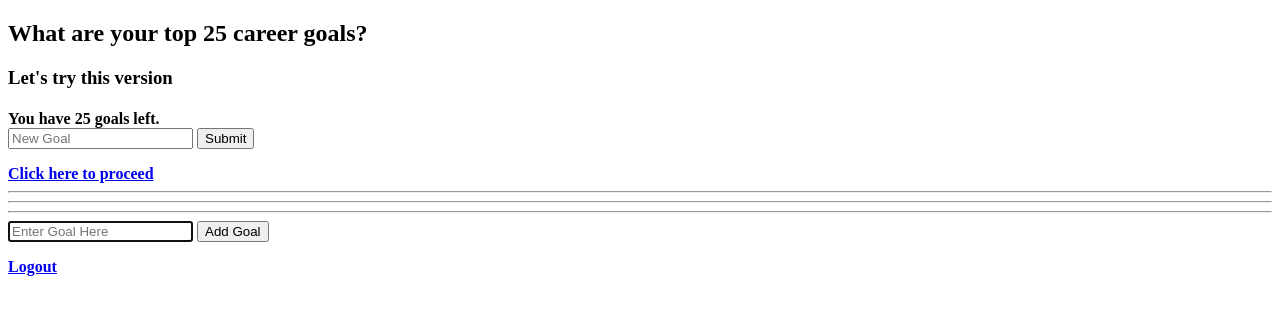
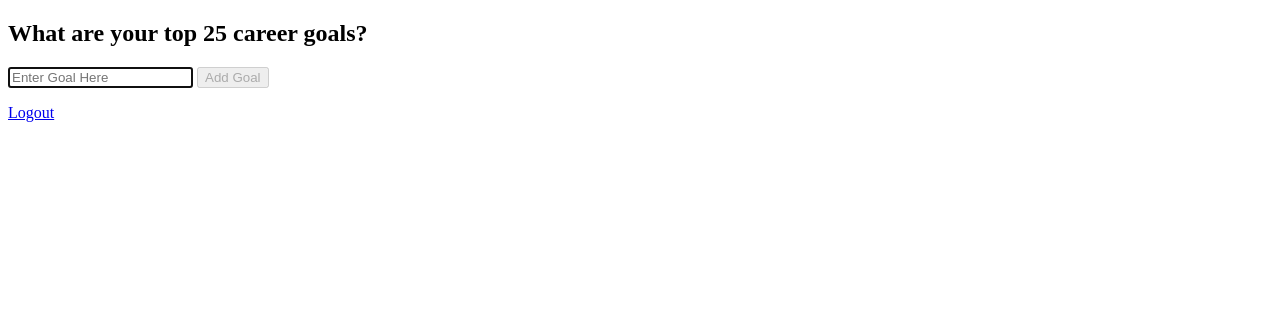
Before and after one commit to alecoad/final-project, a Flask app: page /create in a window 1280 px wide. Shown: the top 315 px of the page. Run offline with Flask 2, Linux system fonts and the light colour scheme.

Commit message:
Eliminate old JS

```diff
--- a/five25/templates/create.html
+++ b/five25/templates/create.html
@@ -2,7 +2,6 @@
 
 {% block js %}
   <script>
-    let counter = 25;
     let count = 0;
 
     document.addEventListener('DOMContentLoaded', function () {
@@ -11,60 +10,21 @@
       // loop through ordered list to count the goals
       document.querySelectorAll('.goal-list').forEach(function(li) {
         count++;
+        console.log(count);
       });
       // enable submit button when text is entered and goals are less than 25
       document.querySelector('#goal').onkeyup = function () {
-        if (document.querySelector('#goal').value.length > 0 && count < 25)
+        if (document.querySelector('#goal').value.length > 0 && count < 5)
           document.querySelector('#add').disabled = false;
         else
           document.querySelector('#add').disabled = true;
       };
     });
-
-    document.addEventListener('DOMContentLoaded', function () {
-      // disable submit button
-      document.querySelector('#submit').disabled = true;
-      // enable submit button when text is entered and empty goals remain
-      document.querySelector('#goal2').onkeyup = function () {
-        if (document.querySelector('#goal2').value.length > 0 && counter > 0)
-          document.querySelector('#submit').disabled = false;
-        else
-          document.querySelector('#submit').disabled = true;
-      };
-      document.querySelector('#new-goal').onsubmit = function() {
-        // create new list item with the value of the input
-        const li = document.createElement('li');
-        li.innerHTML = document.querySelector('#goal2').value;
-        // add goal to goal list
-        document.querySelector('#goals2').append(li);
-        // clear input field
-        document.querySelector('#goal2').value = '';
-        // stop form from submitting
-        return false;
-      };
-    });
-
-    function count() {
-      counter--;
-      document.querySelector('#counter').innerHTML = counter;
-    }
   </script>
 {% endblock %}
 
 {% block body %}
   <h2>What are your top 25 career goals?</h2>
-  <h3>Let's try this version</h3>
-  <h4>You have <span id="counter">25</span> goals left.
-  <form id="new-goal">
-    <input id="goal2" autocomplete="off" placeholder="New Goal" type="text">
-    <input id="submit" type="submit" onclick="count()">
-  </form>
-  <ul id="goals2">
-  </ul>
-
-  <a href="/choose">Click here to proceed</a>
-
-  <hr><hr><hr>
 
   <form action="{{ url_for('create') }}" method="post">
     <input id="goal" type="text" name="goal" placeholder="Enter Goal Here" autocomplete="off" autofocus>
```
